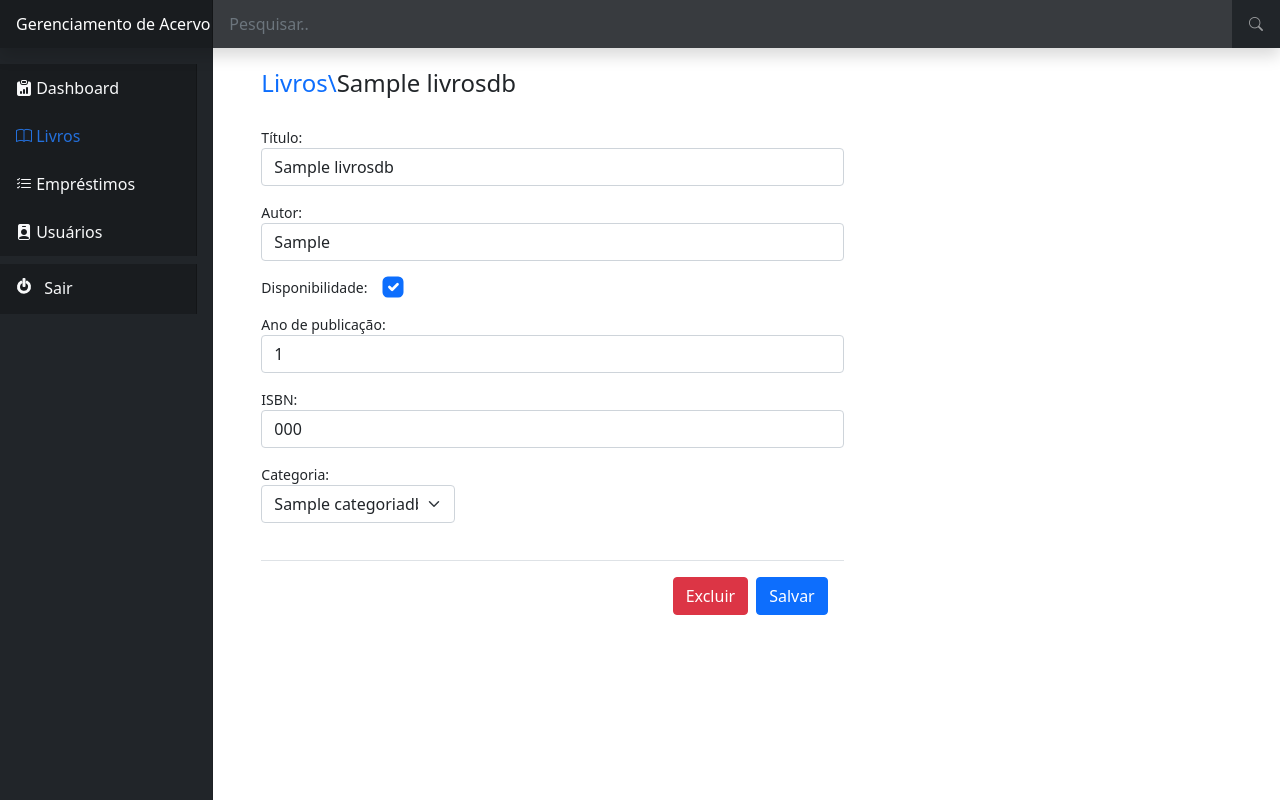
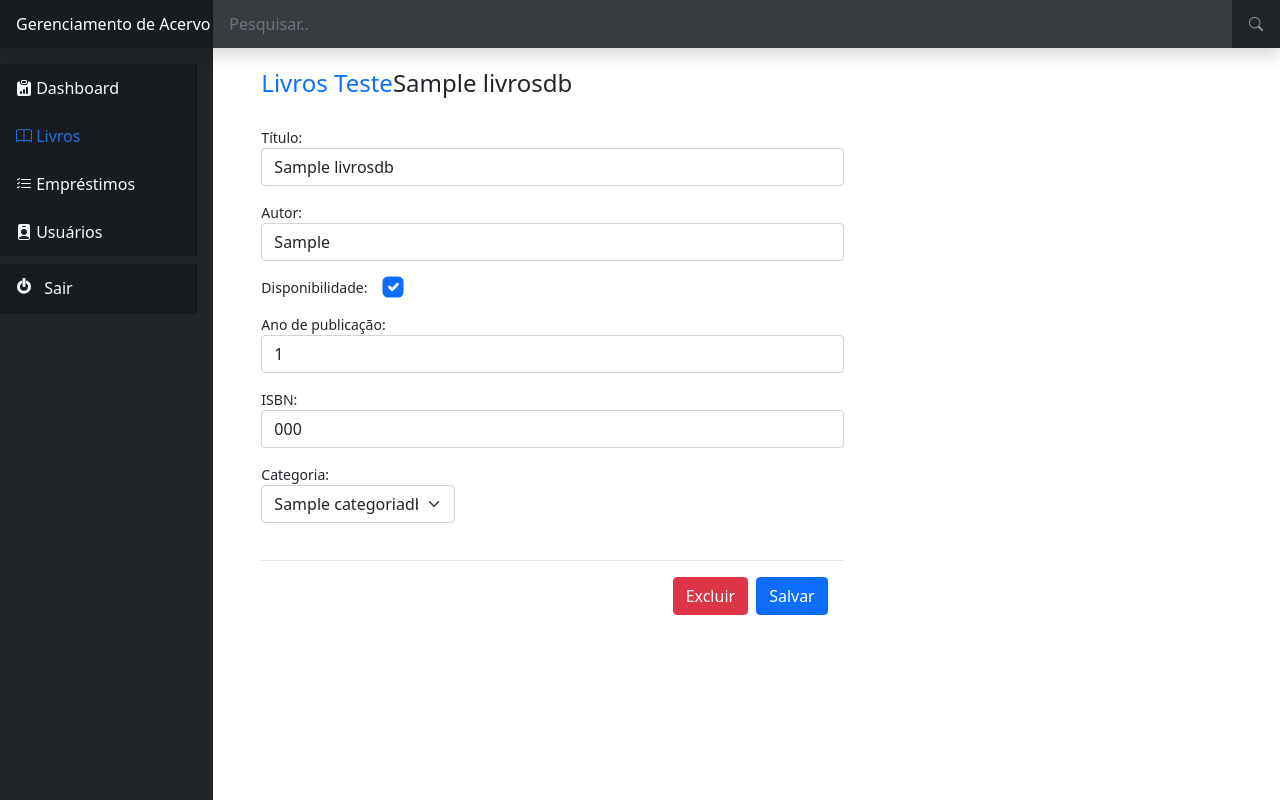
Before and after one commit to PatrickALM/PI-webapp-django, a Django app: template livro/templates/editar_livro.html in a window 1280 px wide. Run offline with Django 4.2, Linux system fonts and the light colour scheme; the template is opened without the code that fills it: values that come from a table or form of the project are taken from there, others are empty; tables that the repository leaves empty hold one stand-in row (values such as "Sample post").

Commit message:
Testando commit

```diff
--- a/livro/templates/editar_livro.html
+++ b/livro/templates/editar_livro.html
@@ -5,7 +5,7 @@
 <div class="container">
     <div class="row justify-content-center">
         <br>
-        <h4><a href="{% url 'livros' %}" class="text-decoration-none">Livros\</a>{{livro.titulo}}</h3>
+        <h4><a href="{% url 'livros' %}" class="text-decoration-none">Livros Teste</a>{{livro.titulo}}</h3>
 
     </div>
 
```
